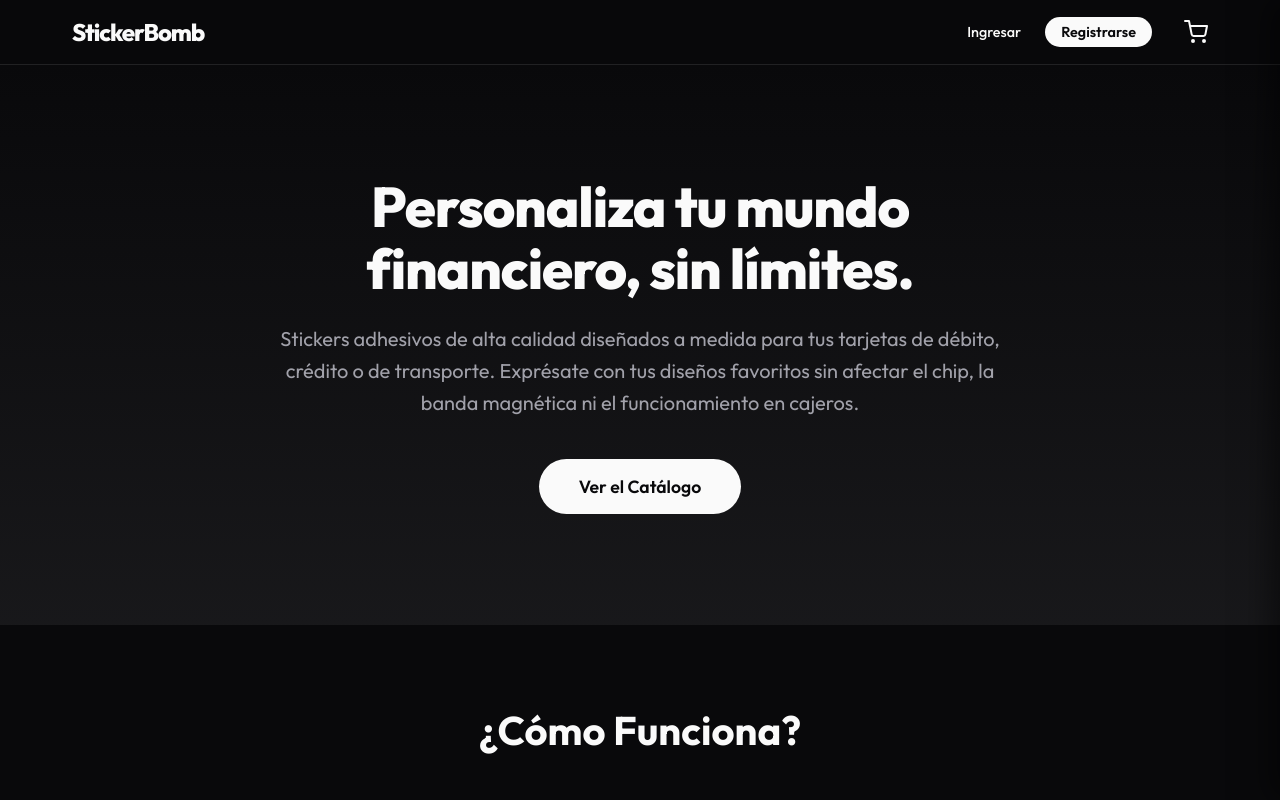
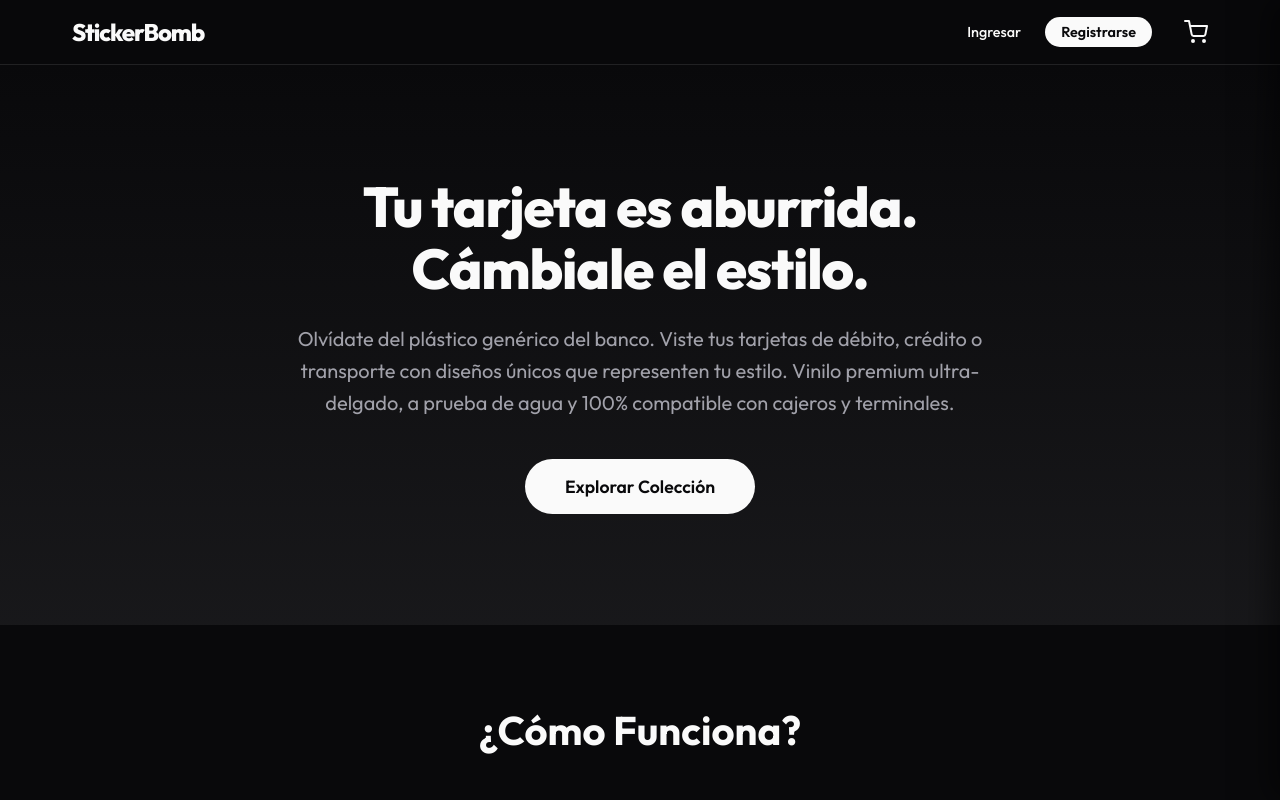
Before and after one commit to williamfloress/stickerbombs-mgta, a Next.js app: page / in a window 1280 px wide. Shown: the top 800 px of the page. Built offline with nearby package versions, Linux system fonts and the light colour scheme; no server answers; the database is empty.

Commit message:
v1.0.4: hero section modified

```diff
--- a/src/app/page.tsx
+++ b/src/app/page.tsx
@@ -32,15 +32,14 @@
       <section className="hero" style={{ padding: '6rem 2rem', background: 'linear-gradient(to bottom, rgba(9,9,11,1) 0%, rgba(39,39,42,0.5) 100%)', textAlign: 'center' }}>
         <div className="container" style={{ maxWidth: '800px', margin: '0 auto' }}>
           <h1 style={{ fontSize: '3.5rem', fontWeight: 800, marginBottom: '1.5rem', lineHeight: 1.1, letterSpacing: '-0.02em' }}>
-            Personaliza tu mundo financiero, <span style={{ color: 'var(--primary)' }}>sin límites.</span>
+            Tu tarjeta es aburrida. <span style={{ color: 'var(--primary)' }}>Cámbiale el estilo.</span>
           </h1>
           <p style={{ fontSize: '1.25rem', color: '#a1a1aa', marginBottom: '2.5rem', lineHeight: 1.6 }}>
-            Stickers adhesivos de alta calidad diseñados a medida para tus tarjetas de débito, crédito o de transporte.
-            Exprésate con tus diseños favoritos sin afectar el chip, la banda magnética ni el funcionamiento en cajeros.
+            Olvídate del plástico genérico del banco. Viste tus tarjetas de débito, crédito o transporte con diseños únicos que representen tu estilo. Vinilo premium ultra-delgado, a prueba de agua y 100% compatible con cajeros y terminales.
           </p>
           <div style={{ display: 'flex', gap: '1rem', justifyContent: 'center' }}>
             <a href="#catalog" className="primary-button" style={{ textDecoration: 'none', display: 'inline-block' }}>
-              Ver el Catálogo
+              Explorar Colección
             </a>
             {userRole === 'admin' && (
               <Link href="/admin" className="primary-button" style={{ textDecoration: 'none', display: 'inline-block', background: 'transparent', border: '1px solid var(--primary)', color: 'var(--primary)' }}>
```
Also changed, not shown: 1 other file (tests, documents, lock files or other folders).
